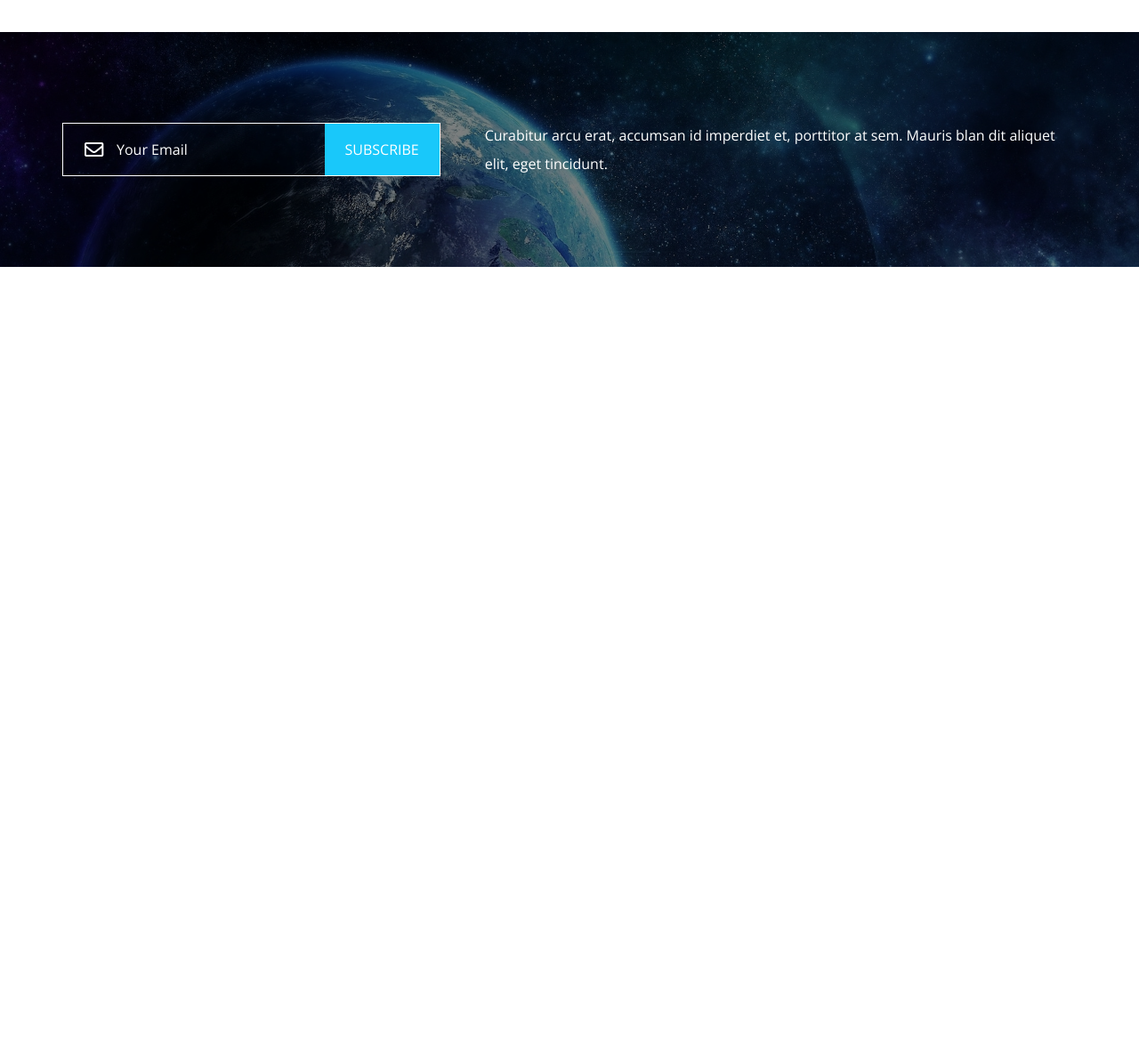
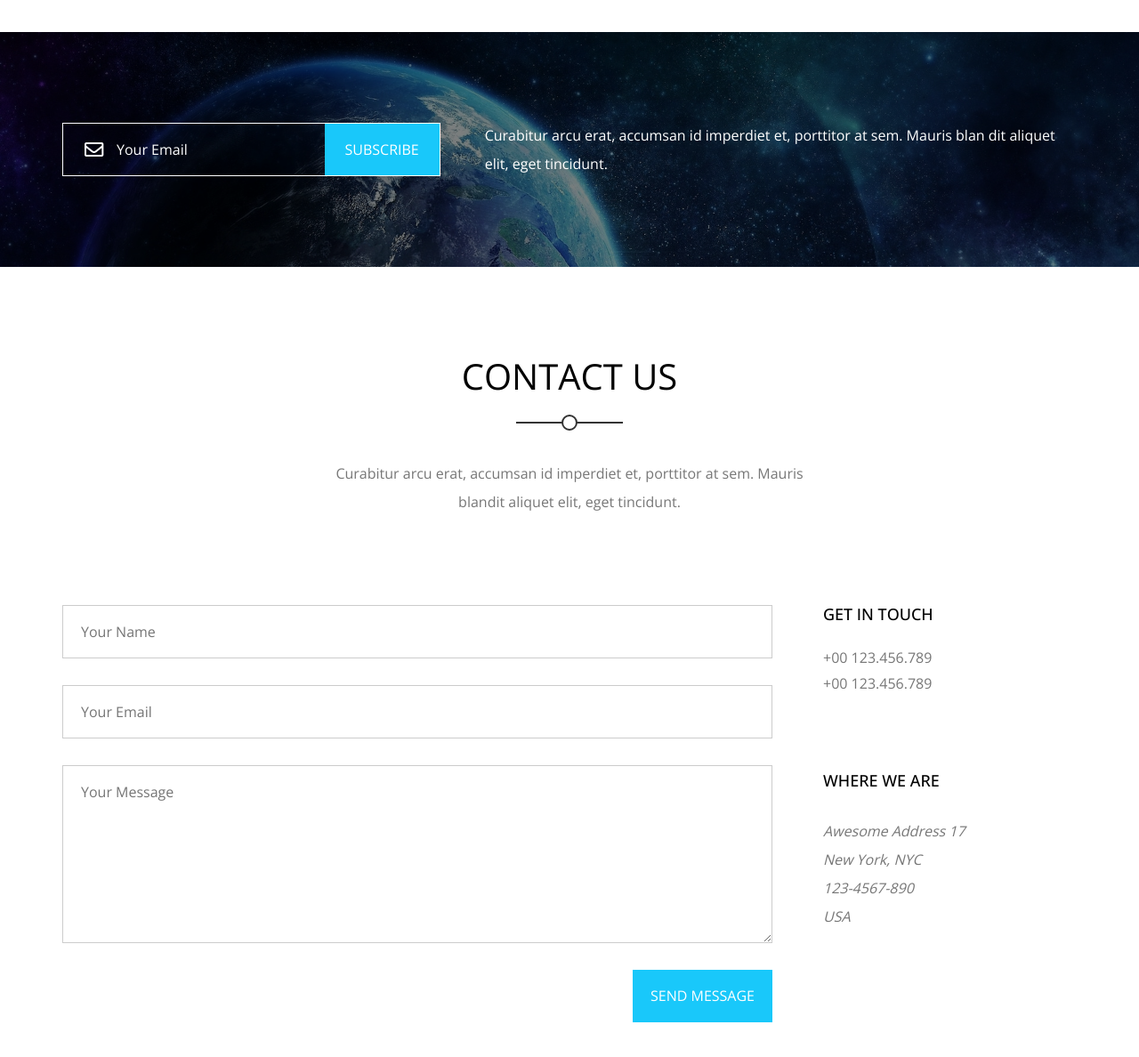
Before and after one commit to ahmed18gaa/HTML_And_CSS_Template_Two, a plain HTML site: page index.html in a window 1280 px wide. Shown: the part 7291-8479 px from the top of the page at 89% size. Before the commit the page ends 7591 px from the top, so only its background shows below. Drawn offline with nearby package versions, Linux system fonts and the light colour scheme.

Commit message:
Contact Section

```diff
--- a/css/kasper.css
+++ b/css/kasper.css
@@ -904,3 +904,81 @@ header nav .form i {
   }
 }
 /* End Subscribe */
+/* Start Contact */
+.contact {
+  padding-top: var(--section-padding);
+  padding-bottom: var(--section-padding);
+}
+.contact .content {
+  display: flex;
+  justify-content: space-between;
+}
+@media (max-width: 767px) {
+  .contact .content {
+    flex-direction: column;
+  }
+}
+.contact .content form {
+  flex-basis: 70%;
+}
+.contact .content form .main-input {
+  padding: 20px;
+  display: block;
+  border: 1px solid #ccc;
+  margin-bottom: 30px;
+  width: 100%;
+}
+.contact .content form .main-input:focus {
+  outline: none;
+}
+.contact .content form textarea.main-input {
+  height: 200px;
+}
+.contact .content form input[type="submit"] {
+  background-color: var(--main-color);
+  color: white;
+  padding: 20px;
+  border: none;
+  display: flex;
+  margin-left: auto;
+  text-transform: uppercase;
+  cursor: pointer;
+}
+.contact .content .info {
+  flex-basis: 25%;
+}
+@media (max-width: 767px) {
+  .contact .content .info {
+    order: -1;
+    text-align: center;
+  }
+}
+.contact .content .info h4 {
+  text-transform: uppercase;
+  margin-bottom: 30px;
+  font-weight: 500;
+  font-size: 18px;
+}
+.contact .content .info .phone {
+  display: block;
+  color: var(--main-heading-p-color);
+  margin-bottom: 10px;
+}
+.contact .content .info h4:nth-of-type(2) {
+  margin-top: 90px;
+}
+@media (max-width: 767px) {
+  .contact .content .info h4:nth-of-type(2) {
+    margin-top: 30px;
+  }
+}
+.contact .content .info address {
+  color: var(--main-heading-p-color);
+  line-height: 2;
+}
+@media (max-width: 767px) {
+  .contact .content .info address {
+    margin-bottom: 40px;
+  }
+}
+/* End Contact */
--- a/index.html
+++ b/index.html
@@ -443,5 +443,49 @@
       </div>
     </div>
     <!-- End Subscribe -->
+    <!-- Start Contact -->
+    <div class="contact">
+      <div class="container">
+        <div class="main-heading">
+          <h2>Contact Us</h2>
+          <p>
+            Curabitur arcu erat, accumsan id imperdiet et, porttitor at sem.
+            Mauris blandit aliquet elit, eget tincidunt.
+          </p>
+        </div>
+        <div class="content">
+          <form action="">
+            <input
+              class="main-input"
+              type="text"
+              name="name"
+              placeholder="Your Name"
+            />
+            <input
+              class="main-input"
+              type="email"
+              name="mail"
+              placeholder="Your Email"
+            />
+            <textarea
+              class="main-input"
+              name="message"
+              placeholder="Your Message"
+            ></textarea>
+            <input type="submit" value="Send Message" />
+          </form>
+          <div class="info">
+            <h4>Get In Touch</h4>
+            <span class="phone">+00 123.456.789</span>
+            <span class="phone">+00 123.456.789</span>
+            <h4>Where We Are</h4>
+            <address>
+              Awesome Address 17<br />New York, NYC<br />123-4567-890<br />USA
+            </address>
+          </div>
+        </div>
+      </div>
+    </div>
+    <!-- End Contact -->
   </body>
 </html>
```
